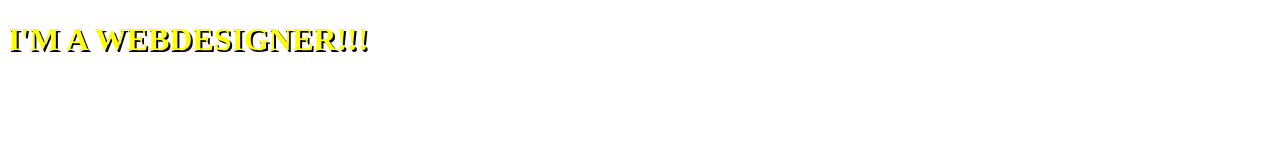
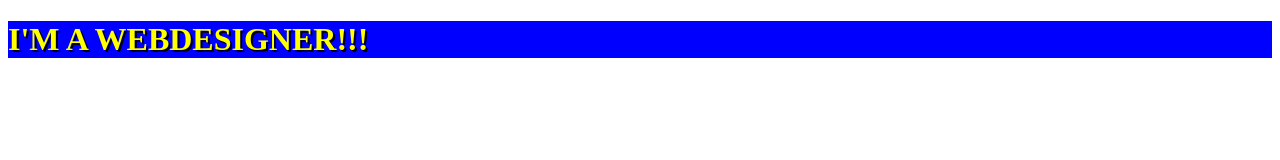
Before and after one commit to Kebie/my_website, a plain HTML site: page index.html in a window 1280 px wide. Drawn offline with nearby package versions, Linux system fonts and the light colour scheme.

Commit message:
conflix test

```diff
--- a/assets/stylesheets/styles.css
+++ b/assets/stylesheets/styles.css
@@ -1,4 +1,5 @@
 h1 {
 	color: #ff0;
+	background-color: #00F;
 	text-shadow: 2px 2px black;
 }
```
